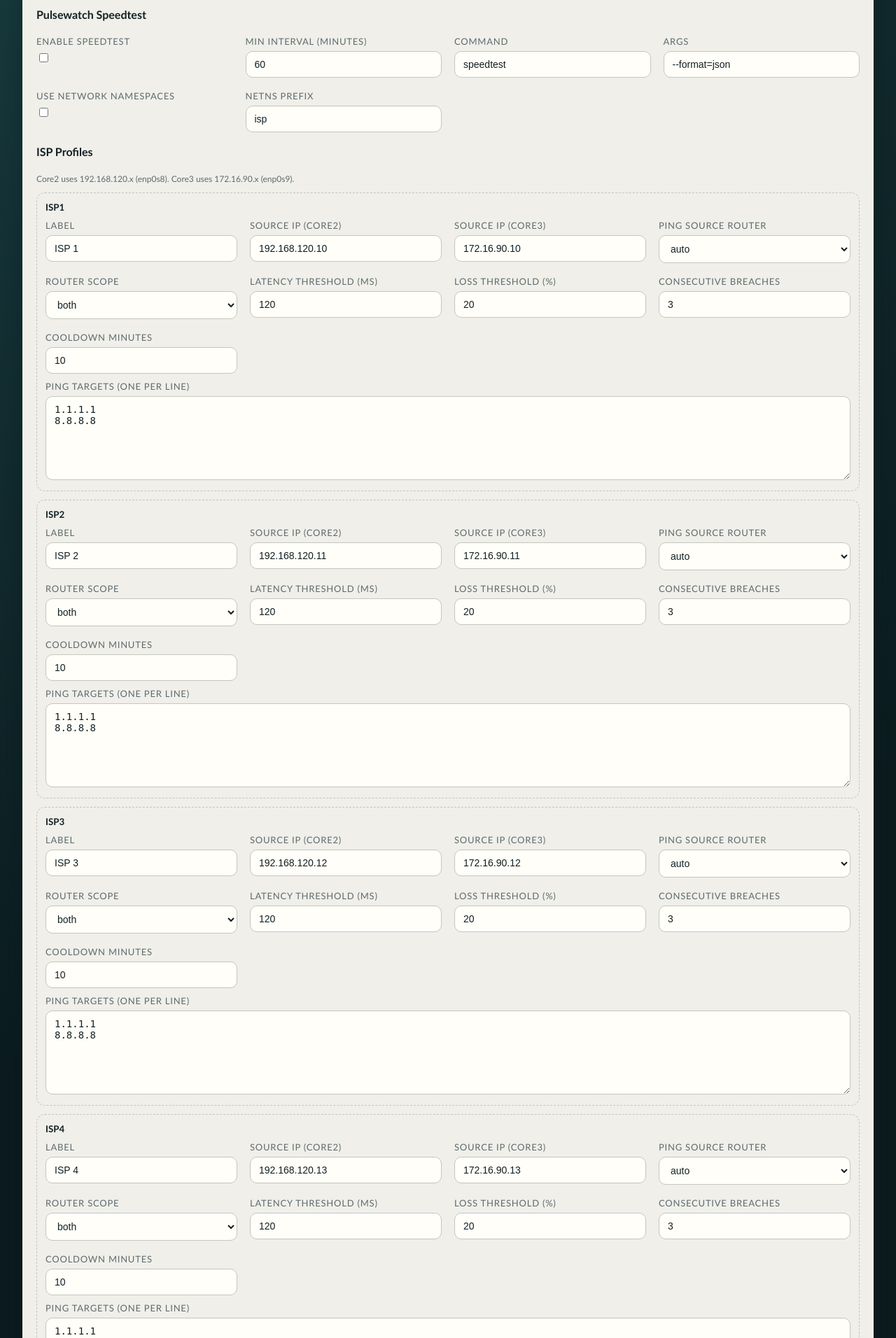
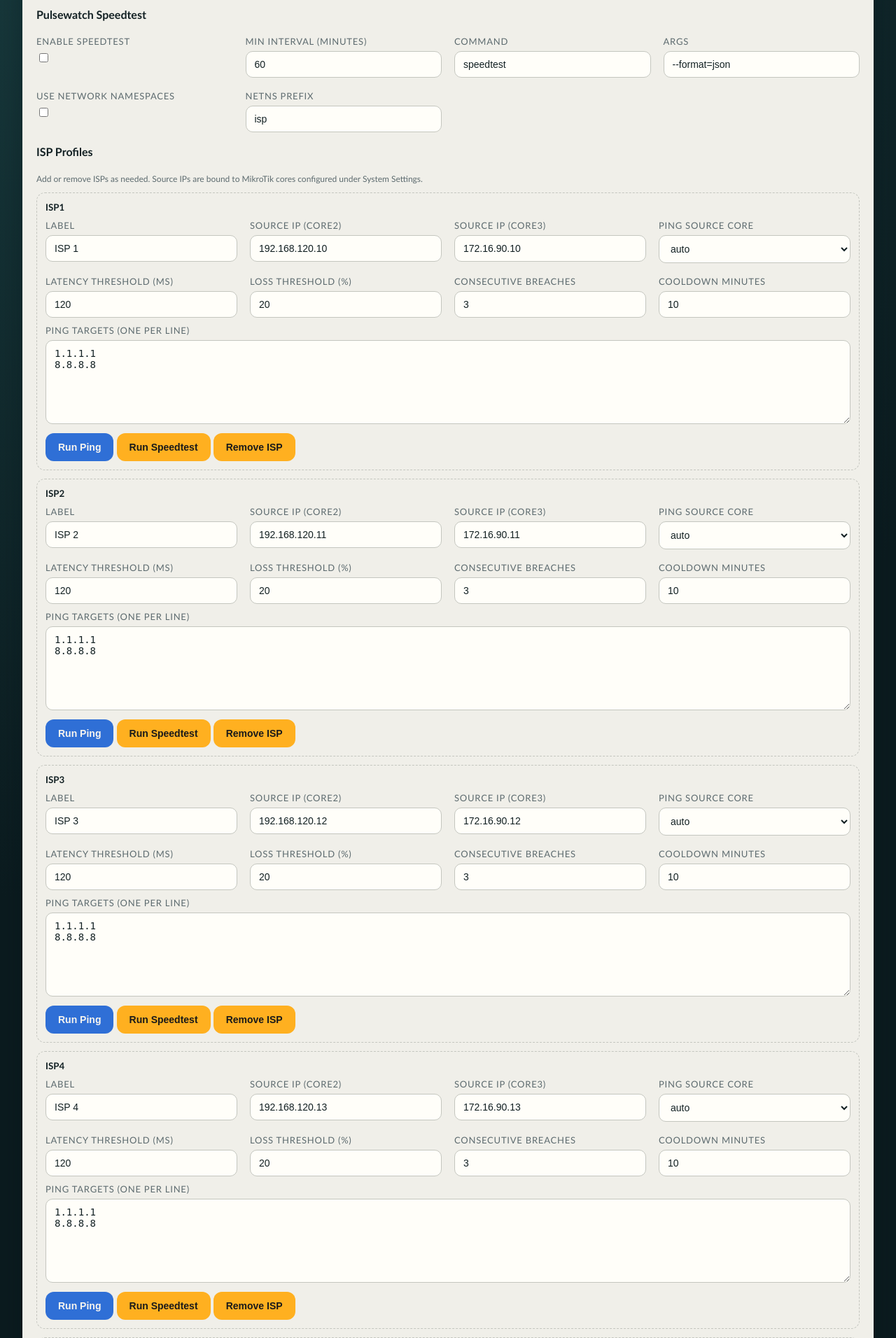
Before and after one commit to Jess-is-it/threejmon, a FastAPI app: page /settings/pulsewatch in a window 1280 px wide. Shown: the part 611-2523 px from the top of the page at 70% size. Run offline with FastAPI, Linux system fonts and the light colour scheme; data that the repository does not hold is empty.

Commit message:
Make Pulsewatch cores and ISPs dynamic

```diff
--- a/app/main.py
+++ b/app/main.py
@@ -45,10 +45,68 @@ def make_context(request, extra=None):
     return ctx
 
 
+def normalize_pulsewatch_settings(settings):
+    pulse = settings.setdefault("pulsewatch", {})
+    mikrotik = pulse.setdefault("mikrotik", {})
+    cores = mikrotik.get("cores")
+    if cores is None:
+        cores = []
+        core2 = mikrotik.get("core2")
+        core3 = mikrotik.get("core3")
+        if core2 is not None:
+            cores.append(
+                {
+                    "id": "core2",
+                    "label": "Core2",
+                    "host": core2.get("host", ""),
+                    "port": core2.get("port", 8728),
+                    "username": core2.get("username", ""),
+                    "password": core2.get("password", ""),
+                }
+            )
+        if core3 is not None:
+            cores.append(
+                {
+                    "id": "core3",
+                    "label": "Core3",
+                    "host": core3.get("host", ""),
+                    "port": core3.get("port", 8728),
+                    "username": core3.get("username", ""),
+                    "password": core3.get("password", ""),
+                }
+            )
+        mikrotik["cores"] = cores
+
+    for idx, core in enumerate(cores, start=1):
+        core.setdefault("id", f"core{idx}")
+        core.setdefault("label", core["id"].upper())
+        core.setdefault("host", "")
+        core.setdefault("port", 8728)
+        core.setdefault("username", "")
+        core.setdefault("password", "")
+
+    for isp in pulse.get("isps", []):
+        sources = isp.get("sources")
+        if not isinstance(sources, dict):
+            sources = {}
+        if not sources:
+            core2_ip = isp.get("core2_source_ip")
+            core3_ip = isp.get("core3_source_ip")
+            if core2_ip:
+                sources["core2"] = core2_ip
+            if core3_ip:
+                sources["core3"] = core3_ip
+        isp["sources"] = sources
+        if "ping_core_id" not in isp:
+            ping_core = isp.get("ping_router")
+            isp["ping_core_id"] = ping_core if ping_core in ("core2", "core3") else "auto"
+    return settings
+
+
 @app.get("/", response_class=HTMLResponse)
 async def dashboard(request: Request):
     job_status = {item["job_name"]: item for item in get_job_status()}
-    isp_settings = get_settings("isp_ping", ISP_PING_DEFAULTS)
+    isp_settings = normalize_pulsewatch_settings(get_settings("isp_ping", ISP_PING_DEFAULTS))
     isp_state = get_state(
         "isp_ping_state",
         {
@@ -101,7 +159,7 @@ async def import_settings_route(request: Request):
             message = "Invalid JSON file."
         except Exception as exc:
             message = f"Import failed: {exc}"
-    settings = get_settings("isp_ping", ISP_PING_DEFAULTS)
+    settings = normalize_pulsewatch_settings(get_settings("isp_ping", ISP_PING_DEFAULTS))
     return templates.TemplateResponse(
         "settings_system.html",
         make_context(request, {"message": message, "settings": settings}),
@@ -281,7 +339,7 @@ async def rto_settings_run(request: Request):
 
 @app.get("/settings/isp", response_class=HTMLResponse)
 async def isp_settings(request: Request):
-    settings = get_settings("isp_ping", ISP_PING_DEFAULTS)
+    settings = normalize_pulsewatch_settings(get_settings("isp_ping", ISP_PING_DEFAULTS))
     return templates.TemplateResponse(
         "settings_isp.html",
         make_context(request, {"settings": settings, "message": ""}),
@@ -297,7 +355,7 @@ async def isp_settings_save(request: Request):
         up_icmp_lines = 0
     if up_icmp_lines > 20:
         up_icmp_lines = 20
-    current_settings = get_settings("isp_ping", ISP_PING_DEFAULTS)
+    current_settings = normalize_pulsewatch_settings(get_settings("isp_ping", ISP_PING_DEFAULTS))
     telegram = dict(current_settings.get("telegram", ISP_PING_DEFAULTS.get("telegram", {})))
     telegram["bot_token"] = form.get("telegram_bot_token", "")
     telegram["chat_id"] = form.get("telegram_chat_id", "")
@@ -328,7 +386,7 @@ async def isp_settings_save(request: Request):
 
 @app.get("/settings/pulsewatch", response_class=HTMLResponse)
 async def pulsewatch_settings(request: Request):
-    settings = get_settings("isp_ping", ISP_PING_DEFAULTS)
+    settings = normalize_pulsewatch_settings(get_settings("isp_ping", ISP_PING_DEFAULTS))
     return templates.TemplateResponse(
         "settings_pulsewatch.html",
         make_context(request, {"settings": settings, "message": ""}),
@@ -338,31 +396,31 @@ async def pulsewatch_settings(request: Request):
 @app.post("/settings/pulsewatch", response_class=HTMLResponse)
 async def pulsewatch_settings_save(request: Request):
     form = await request.form()
-    current_settings = get_settings("isp_ping", ISP_PING_DEFAULTS)
-    current_isps = {isp.get("id"): isp for isp in current_settings.get("pulsewatch", {}).get("isps", [])}
+    current_settings = normalize_pulsewatch_settings(get_settings("isp_ping", ISP_PING_DEFAULTS))
+    cores = current_settings.get("pulsewatch", {}).get("mikrotik", {}).get("cores", [])
     pulse_isps = []
-    for idx in range(1, 6):
-        isp_id = f"isp{idx}"
-        existing = current_isps.get(isp_id, {})
-        core2_source_ip = (form.get(f"{isp_id}_core2_source_ip", "") or "").strip()
-        core3_source_ip = (form.get(f"{isp_id}_core3_source_ip", "") or "").strip()
-        if not core2_source_ip:
-            core2_source_ip = (existing.get("core2_source_ip") or "").strip()
-        if not core3_source_ip:
-            core3_source_ip = (existing.get("core3_source_ip") or "").strip()
-        legacy_source_ip = (existing.get("source_ip") or "").strip()
-        if not core2_source_ip and not core3_source_ip and legacy_source_ip:
-            core2_source_ip = legacy_source_ip
-        ping_router = (form.get(f"{isp_id}_ping_router") or existing.get("ping_router") or "auto").strip()
+    for idx, existing in enumerate(current_settings.get("pulsewatch", {}).get("isps", []), start=1):
+        isp_id = existing.get("id") or f"isp{idx}"
+        sources = {}
+        for core in cores:
+            core_id = core.get("id")
+            if not core_id:
+                continue
+            value = (form.get(f"{isp_id}_source_{core_id}", "") or "").strip()
+            if value:
+                sources[core_id] = value
+        ping_core_id = (form.get(f"{isp_id}_ping_core_id") or existing.get("ping_core_id") or "auto").strip()
         pulse_isps.append(
             {
                 "id": isp_id,
-                "label": form.get(f"{isp_id}_label", f"ISP {idx}"),
-                "source_ip": legacy_source_ip,
-                "core2_source_ip": core2_source_ip,
-                "core3_source_ip": core3_source_ip,
-                "router_scope": form.get(f"{isp_id}_router_scope", "both"),
-                "ping_router": ping_router,
+                "label": form.get(f"{isp_id}_label", existing.get("label") or f"ISP {idx}"),
+                "source_ip": (existing.get("source_ip") or "").strip(),
+                "core2_source_ip": sources.get("core2", ""),
+                "core3_source_ip": sources.get("core3", ""),
+                "sources": sources,
+                "router_scope": form.get(f"{isp_id}_router_scope", existing.get("router_scope") or "both"),
+                "ping_router": ping_core_id,
+                "ping_core_id": ping_core_id,
                 "ping_targets": parse_lines(form.get(f"{isp_id}_ping_targets", "")),
                 "thresholds": {
                     "latency_ms": parse_float(form, f"{isp_id}_latency_ms", 120.0),
@@ -410,9 +468,59 @@ async def pulsewatch_settings_save(request: Request):
     )
 
 
+@app.post("/settings/pulsewatch/isp/add", response_class=HTMLResponse)
+async def pulsewatch_add_isp(request: Request):
+    settings = normalize_pulsewatch_settings(get_settings("isp_ping", ISP_PING_DEFAULTS))
+    pulsewatch = settings.get("pulsewatch", {})
+    isps = pulsewatch.get("isps", [])
+    existing_ids = {isp.get("id") for isp in isps if isp.get("id")}
+    next_idx = 1
+    while f"isp{next_idx}" in existing_ids:
+        next_idx += 1
+    new_id = f"isp{next_idx}"
+    isps.append(
+        {
+            "id": new_id,
+            "label": f"ISP {next_idx}",
+            "source_ip": "",
+            "core2_source_ip": "",
+            "core3_source_ip": "",
+            "sources": {},
+            "router_scope": "both",
+            "ping_router": "auto",
+            "ping_core_id": "auto",
+            "ping_targets": ["1.1.1.1", "8.8.8.8"],
+            "thresholds": {"latency_ms": 120, "loss_pct": 20},
+            "consecutive_breach_count": 3,
+            "cooldown_minutes": 10,
+        }
+    )
+    pulsewatch["isps"] = isps
+    settings["pulsewatch"] = pulsewatch
+    save_settings("isp_ping", settings)
+    return templates.TemplateResponse(
+        "settings_pulsewatch.html",
+        make_context(request, {"settings": settings, "message": "ISP added."}),
+    )
+
+
+@app.post("/settings/pulsewatch/isp/remove/{isp_id}", response_class=HTMLResponse)
+async def pulsewatch_remove_isp(request: Request, isp_id: str):
+    settings = normalize_pulsewatch_settings(get_settings("isp_ping", ISP_PING_DEFAULTS))
+    pulsewatch = settings.get("pulsewatch", {})
+    isps = [isp for isp in pulsewatch.get("isps", []) if isp.get("id") != isp_id]
+    pulsewatch["isps"] = isps
+    settings["pulsewatch"] = pulsewatch
+    save_settings("isp_ping", settings)
+    return templates.TemplateResponse(
+        "settings_pulsewatch.html",
+        make_context(request, {"settings": settings, "message": f"{isp_id} removed."}),
+    )
+
+
 @app.post("/settings/isp/test", response_class=HTMLResponse)
 async def isp_settings_test(request: Request):
-    settings = get_settings("isp_ping", ISP_PING_DEFAULTS)
+    settings = normalize_pulsewatch_settings(get_settings("isp_ping", ISP_PING_DEFAULTS))
     message = ""
     try:
         token = settings["telegram"].get("bot_token", "")
@@ -429,7 +537,7 @@ async def isp_settings_test(request: Request):
 
 @app.post("/settings/pulsewatch/test", response_class=HTMLResponse)
 async def pulsewatch_settings_test(request: Request):
-    settings = get_settings("isp_ping", ISP_PING_DEFAULTS)
+    settings = normalize_pulsewatch_settings(get_settings("isp_ping", ISP_PING_DEFAULTS))
     message = ""
     try:
         token = settings["telegram"].get("bot_token", "")
@@ -446,7 +554,7 @@ async def pulsewatch_settings_test(request: Request):
 
 @app.post("/settings/isp/run", response_class=HTMLResponse)
 async def isp_settings_run(request: Request):
-    settings = get_settings("isp_ping", ISP_PING_DEFAULTS)
+    settings = normalize_pulsewatch_settings(get_settings("isp_ping", ISP_PING_DEFAULTS))
     message = ""
     try:
         state = get_state(
@@ -473,16 +581,16 @@ async def isp_settings_run(request: Request):
 
 @app.post("/settings/isp/mikrotik/test", response_class=HTMLResponse)
 async def isp_mikrotik_test(request: Request):
-    settings = get_settings("isp_ping", ISP_PING_DEFAULTS)
+    settings = normalize_pulsewatch_settings(get_settings("isp_ping", ISP_PING_DEFAULTS))
     message = ""
     pulse_cfg = settings.get("pulsewatch", {})
-    routers = pulse_cfg.get("mikrotik", {})
+    routers = pulse_cfg.get("mikrotik", {}).get("cores", [])
     results = []
-    for key in ("core2", "core3"):
-        router = routers.get(key, {})
+    for router in routers:
+        core_id = router.get("id") or "core"
         host = router.get("host", "")
         if not host:
-            results.append(f"{key}: skipped (no host)")
+            results.append(f"{core_id}: skipped (no host)")
             continue
         client = RouterOSClient(
             host,
@@ -493,9 +601,9 @@ async def isp_mikrotik_test(request: Request):
         try:
             client.connect()
             entries = client.list_address_list()
-            results.append(f"{key}: OK ({len(entries)} entries)")
+            results.append(f"{core_id}: OK ({len(entries)} entries)")
         except Exception as exc:
-            results.append(f"{key}: failed ({exc})")
+            results.append(f"{core_id}: failed ({exc})")
         finally:
             client.close()
     message = " | ".join(results)
@@ -507,7 +615,7 @@ async def isp_mikrotik_test(request: Request):
 
 @app.post("/settings/isp/mikrotik/sync", response_class=HTMLResponse)
 async def isp_mikrotik_sync(request: Request):
-    settings = get_settings("isp_ping", ISP_PING_DEFAULTS)
+    settings = normalize_pulsewatch_settings(get_settings("isp_ping", ISP_PING_DEFAULTS))
     message = ""
     try:
         state = get_state(
@@ -533,7 +641,7 @@ async def isp_mikrotik_sync(request: Request):
 
 @app.post("/isp/pulsewatch/ping", response_class=HTMLResponse)
 async def isp_pulsewatch_ping_all(request: Request):
-    settings = get_settings("isp_ping", ISP_PING_DEFAULTS)
+    settings = normalize_pulsewatch_settings(get_settings("isp_ping", ISP_PING_DEFAULTS))
     message = ""
     try:
         state = get_state(
@@ -559,7 +667,7 @@ async def isp_pulsewatch_ping_all(request: Request):
 
 @app.post("/isp/pulsewatch/ping/{isp_id}", response_class=HTMLResponse)
 async def isp_pulsewatch_ping_one(request: Request, isp_id: str):
-    settings = get_settings("isp_ping", ISP_PING_DEFAULTS)
+    settings = normalize_pulsewatch_settings(get_settings("isp_ping", ISP_PING_DEFAULTS))
     message = ""
     try:
         state = get_state(
@@ -585,7 +693,7 @@ async def isp_pulsewatch_ping_one(request: Request, isp_id: str):
 
 @app.post("/isp/pulsewatch/speedtest", response_class=HTMLResponse)
 async def isp_pulsewatch_speedtest_all(request: Request):
-    settings = get_settings("isp_ping", ISP_PING_DEFAULTS)
+    settings = normalize_pulsewatch_settings(get_settings("isp_ping", ISP_PING_DEFAULTS))
     message = ""
     try:
         state = get_state(
@@ -611,7 +719,7 @@ async def isp_pulsewatch_speedtest_all(request: Request):
 
 @app.post("/isp/pulsewatch/speedtest/{isp_id}", response_class=HTMLResponse)
 async def isp_pulsewatch_speedtest_one(request: Request, isp_id: str):
-    settings = get_settings("isp_ping", ISP_PING_DEFAULTS)
+    settings = normalize_pulsewatch_settings(get_settings("isp_ping", ISP_PING_DEFAULTS))
     message = ""
     try:
         state = get_state(
@@ -641,7 +749,7 @@ async def settings_root():
 
 @app.get("/settings/system", response_class=HTMLResponse)
 async def system_settings(request: Request):
-    settings = get_settings("isp_ping", ISP_PING_DEFAULTS)
+    settings = normalize_pulsewatch_settings(get_settings("isp_ping", ISP_PING_DEFAULTS))
     return templates.TemplateResponse(
         "settings_system.html",
         make_context(request, {"message": "", "settings": settings}),
@@ -651,27 +759,82 @@ async def system_settings(request: Request):
 @app.post("/settings/system/mikrotik", response_class=HTMLResponse)
 async def system_mikrotik_save(request: Request):
     form = await request.form()
-    settings = get_settings("isp_ping", ISP_PING_DEFAULTS)
+    settings = normalize_pulsewatch_settings(get_settings("isp_ping", ISP_PING_DEFAULTS))
     pulsewatch = settings.get("pulsewatch", {})
-    pulsewatch["mikrotik"] = {
-        "core2": {
-            "host": form.get("core2_host", ""),
-            "port": parse_int(form, "core2_port", 8728),
-            "username": form.get("core2_username", ""),
-            "password": form.get("core2_password", ""),
-        },
-        "core3": {
-            "host": form.get("core3_host", ""),
-            "port": parse_int(form, "core3_port", 8728),
-            "username": form.get("core3_username", ""),
-            "password": form.get("core3_password", ""),
-        },
-    }
+    core_ids = parse_lines(form.get("core_ids", ""))
+    cores = []
+    for core_id in core_ids:
+        if not core_id:
+            continue
+        cores.append(
+            {
+                "id": core_id,
+                "label": form.get(f"{core_id}_label", core_id.upper()),
+                "host": form.get(f"{core_id}_host", ""),
+                "port": parse_int(form, f"{core_id}_port", 8728),
+                "username": form.get(f"{core_id}_username", ""),
+                "password": form.get(f"{core_id}_password", ""),
+            }
+        )
+    pulsewatch["mikrotik"] = {"cores": cores}
     settings["pulsewatch"] = pulsewatch
     save_settings("isp_ping", settings)
     return templates.TemplateResponse(
         "settings_system.html",
         make_context(request, {"message": "MikroTik settings saved.", "settings": settings}),
+    )
+
+
+@app.post("/settings/system/mikrotik/add", response_class=HTMLResponse)
+async def system_mikrotik_add(request: Request):
+    settings = normalize_pulsewatch_settings(get_settings("isp_ping", ISP_PING_DEFAULTS))
+    pulsewatch = settings.get("pulsewatch", {})
+    mikrotik = pulsewatch.get("mikrotik", {})
+    cores = mikrotik.get("cores", [])
+    existing_ids = {core.get("id") for core in cores if core.get("id")}
+    next_idx = 1
+    while f"core{next_idx}" in existing_ids:
+        next_idx += 1
+    core_id = f"core{next_idx}"
+    cores.append(
+        {
+            "id": core_id,
+            "label": f"Core {next_idx}",
+            "host": "",
+            "port": 8728,
+            "username": "",
+            "password": "",
+        }
+    )
+    mikrotik["cores"] = cores
+    pulsewatch["mikrotik"] = mikrotik
+    settings["pulsewatch"] = pulsewatch
+    save_settings("isp_ping", settings)
+    return templates.TemplateResponse(
+        "settings_system.html",
+        make_context(request, {"message": "MikroTik core added.", "settings": settings}),
+    )
+
+
+@app.post("/settings/system/mikrotik/remove/{core_id}", response_class=HTMLResponse)
+async def system_mikrotik_remove(request: Request, core_id: str):
+    settings = normalize_pulsewatch_settings(get_settings("isp_ping", ISP_PING_DEFAULTS))
+    pulsewatch = settings.get("pulsewatch", {})
+    mikrotik = pulsewatch.get("mikrotik", {})
+    mikrotik["cores"] = [core for core in mikrotik.get("cores", []) if core.get("id") != core_id]
+    for isp in pulsewatch.get("isps", []):
+        sources = isp.get("sources", {})
+        if isinstance(sources, dict) and core_id in sources:
+            sources.pop(core_id, None)
+        if isp.get("ping_core_id") == core_id:
+            isp["ping_core_id"] = "auto"
+            isp["ping_router"] = "auto"
+    pulsewatch["mikrotik"] = mikrotik
+    settings["pulsewatch"] = pulsewatch
+    save_settings("isp_ping", settings)
+    return templates.TemplateResponse(
+        "settings_system.html",
+        make_context(request, {"message": f"{core_id} removed.", "settings": settings}),
     )
 
 
@@ -705,7 +868,8 @@ async def system_uninstall(request: Request):
     except Exception as exc:
         message = f"Uninstall failed: {exc}"
 
+    settings = normalize_pulsewatch_settings(get_settings("isp_ping", ISP_PING_DEFAULTS))
     return templates.TemplateResponse(
         "settings_system.html",
-        make_context(request, {"message": message}),
+        make_context(request, {"message": message, "settings": settings}),
     )
--- a/app/templates/settings_pulsewatch.html
+++ b/app/templates/settings_pulsewatch.html
@@ -79,8 +79,10 @@
     </div>
 
     <h4 style="margin-top: 18px;">ISP Profiles</h4>
-    <div class="help">Core2 uses 192.168.120.x (enp0s8). Core3 uses 172.16.90.x (enp0s9).</div>
+    <div class="help">Add or remove ISPs as needed. Source IPs are bound to MikroTik cores configured under System Settings.</div>
+    {% set cores = settings.pulsewatch.mikrotik.cores %}
     {% for isp in settings.pulsewatch.isps %}
+      {% set sources = isp.sources if isp.sources is defined else {} %}
       <div style="margin-top: 12px; padding: 12px; border: 1px dashed #c4c6bf; border-radius: 12px;">
         <h5 style="margin: 0 0 10px 0;">{{ isp.id | upper }}</h5>
         <div class="form-grid">
@@ -88,28 +90,19 @@
             <label>Label</label>
             <input type="text" name="{{ isp.id }}_label" value="{{ isp.label }}" />
           </div>
+          {% for core in cores %}
+            <div>
+              <label>Source IP ({{ core.label }})</label>
+              <input type="text" name="{{ isp.id }}_source_{{ core.id }}" value="{{ sources.get(core.id, '') }}" />
+            </div>
+          {% endfor %}
           <div>
-            <label>Source IP (Core2)</label>
-            <input type="text" name="{{ isp.id }}_core2_source_ip" value="{{ isp.core2_source_ip }}" />
-          </div>
-          <div>
-            <label>Source IP (Core3)</label>
-            <input type="text" name="{{ isp.id }}_core3_source_ip" value="{{ isp.core3_source_ip }}" />
-          </div>
-          <div>
-            <label>Ping Source Router</label>
-            <select name="{{ isp.id }}_ping_router">
-              <option value="auto" {% if isp.ping_router == 'auto' %}selected{% endif %}>auto</option>
-              <option value="core2" {% if isp.ping_router == 'core2' %}selected{% endif %}>core2</option>
-              <option value="core3" {% if isp.ping_router == 'core3' %}selected{% endif %}>core3</option>
-            </select>
-          </div>
-          <div>
-            <label>Router Scope</label>
-            <select name="{{ isp.id }}_router_scope">
-              <option value="core2" {% if isp.router_scope == 'core2' %}selected{% endif %}>core2</option>
-              <option value="core3" {% if isp.router_scope == 'core3' %}selected{% endif %}>core3</option>
-              <option value="both" {% if isp.router_scope == 'both' %}selected{% endif %}>both</option>
+            <label>Ping Source Core</label>
+            <select name="{{ isp.id }}_ping_core_id">
+              <option value="auto" {% if isp.ping_core_id == 'auto' %}selected{% endif %}>auto</option>
+              {% for core in cores %}
+                <option value="{{ core.id }}" {% if isp.ping_core_id == core.id %}selected{% endif %}>{{ core.label }}</option>
+              {% endfor %}
             </select>
           </div>
           <div>
@@ -132,6 +125,11 @@
         <label style="margin-top: 10px;">Ping Targets (one per line)</label>
         <textarea name="{{ isp.id }}_ping_targets">{% for target in isp.ping_targets %}{{ target }}
 {% endfor %}</textarea>
+        <div style="margin-top: 10px;">
+          <button type="submit" class="button-blue" formaction="/isp/pulsewatch/ping/{{ isp.id }}" formmethod="post">Run Ping</button>
+          <button type="submit" formaction="/isp/pulsewatch/speedtest/{{ isp.id }}" formmethod="post">Run Speedtest</button>
+          <button type="submit" formaction="/settings/pulsewatch/isp/remove/{{ isp.id }}" formmethod="post">Remove ISP</button>
+        </div>
       </div>
     {% endfor %}
 
@@ -139,11 +137,17 @@
       <button type="submit" class="button-green">Save ISP Pulsewatch Settings</button>
     </div>
   </form>
-
   <div style="margin-top: 16px;">
+    <form method="post" action="/settings/pulsewatch/isp/add" style="display: inline-block; margin-right: 8px;">
+      <button type="submit">Add ISP</button>
+    </form>
     <form method="post" action="/settings/pulsewatch/test" style="display: inline-block; margin-right: 8px;">
       <button type="submit">Send Test Telegram</button>
     </form>
+  </div>
+
+  <div style="margin-top: 16px; padding: 12px; border: 1px dashed #c4c6bf; border-radius: 12px;">
+    <div style="font-weight: 700; margin-bottom: 8px;">Run All</div>
     <form method="post" action="/isp/pulsewatch/ping" style="display: inline-block; margin-right: 8px;">
       <button type="submit" class="button-blue">Run Ping Now (All)</button>
     </form>
@@ -151,21 +155,5 @@
       <button type="submit">Run Speedtest Now (All)</button>
     </form>
   </div>
-
-  <div style="margin-top: 16px;">
-    {% for isp in settings.pulsewatch.isps %}
-      <div style="margin-top: 14px; padding-top: 12px; border-top: 1px solid #d6d6cf;">
-        <div style="font-weight: 700;">{{ isp.label }}</div>
-        <div style="margin-top: 8px;">
-          <form method="post" action="/isp/pulsewatch/ping/{{ isp.id }}" style="display: inline-block; margin-right: 6px;">
-            <button type="submit" class="button-blue">Run Ping</button>
-          </form>
-          <form method="post" action="/isp/pulsewatch/speedtest/{{ isp.id }}" style="display: inline-block;">
-            <button type="submit">Run Speedtest</button>
-          </form>
-        </div>
-      </div>
-    {% endfor %}
-  </div>
 </div>
 {% endblock %}
```
Also changed, not shown: app/notifiers/isp_ping.py (+45 -29 lines), app/settings_defaults.py (+28 -0 lines), app/templates/settings_system.html (+26 -20 lines).
